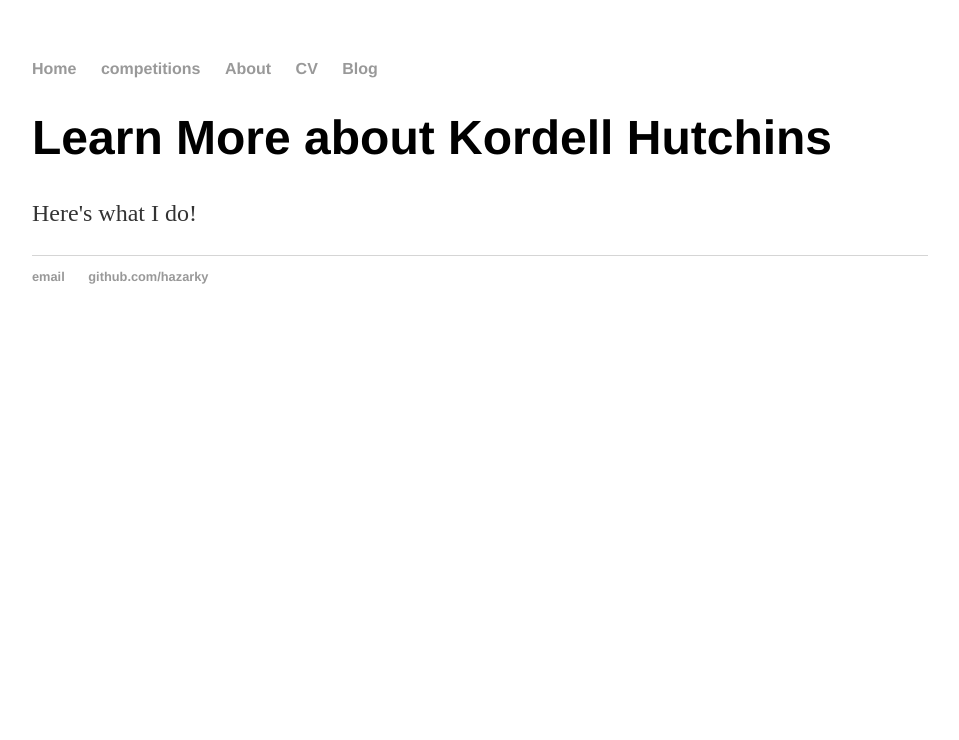
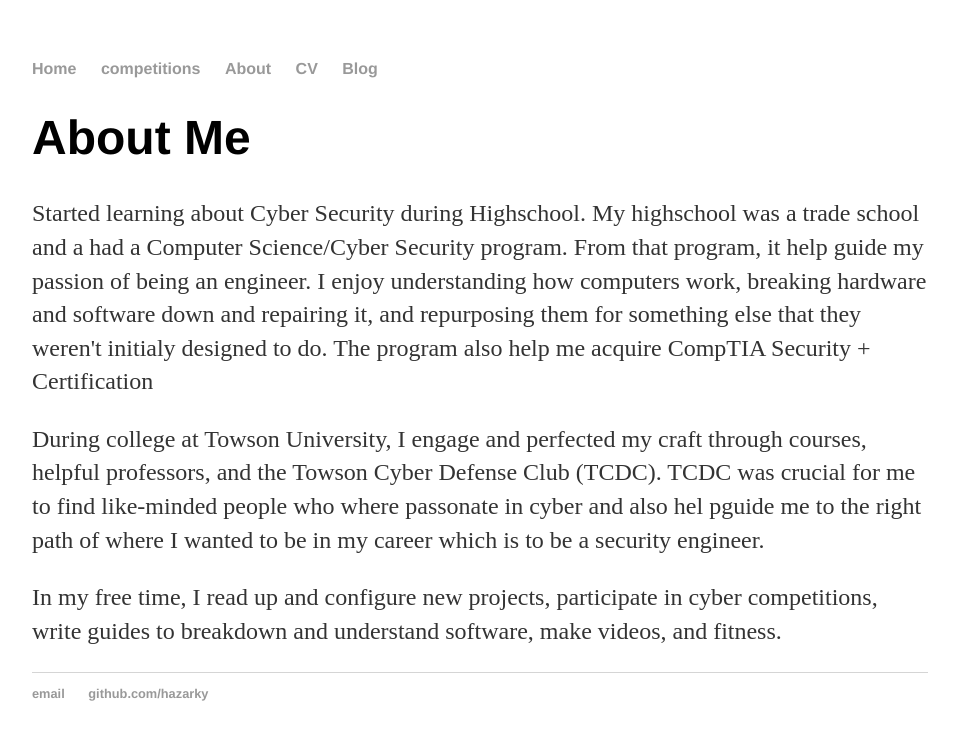
Before and after one commit to hazarky/hazarky.github.io, a Jekyll site: the page built from about/index.html, in a window 1280 px wide. Shown: the top 740 px of the page, without its empty margins (160-1119 px from the left). Built offline with Jekyll 4.4.1, drawn with Linux system fonts in a browser that asks for light colours.

Commit message:
Update index.html

```diff
--- a/about/index.html
+++ b/about/index.html
@@ -1,7 +1,13 @@
 ---
 layout: about
-title: Learn More about Kordell Hutchins
+title: About Me
 ---
 <div class="description">
-  <p> Here's what I do!</p>
+  <p>Started learning about Cyber Security during Highschool. My highschool was a trade school and a had a Computer Science/Cyber Security program. From that program,
+  it help guide my passion of being an engineer. I enjoy understanding how computers work, breaking hardware and software down and repairing it, and repurposing them for something else that
+  they weren't initialy designed to do. The program also help me acquire CompTIA Security + Certification</p>
+  <p>During college at Towson University, I engage and perfected my craft through courses, helpful professors, and the Towson Cyber Defense Club (TCDC). TCDC was crucial for
+    me to find like-minded people who where passonate in cyber and also hel pguide me to the right path of where I wanted to be in my career which is to be a security engineer.</p>
+  <p>In my free time, I read up and configure new projects, participate in cyber competitions, write guides to breakdown and understand software, make videos, and fitness.</p>
+
 </div><!--description-->
```
